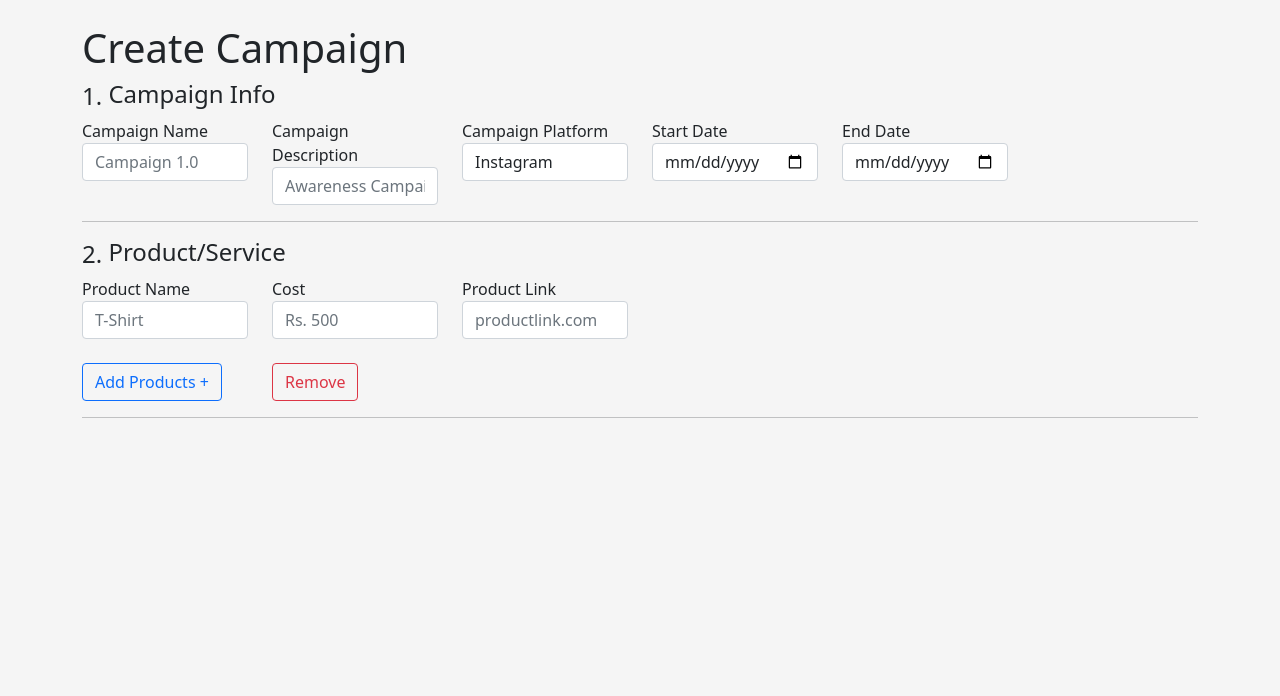
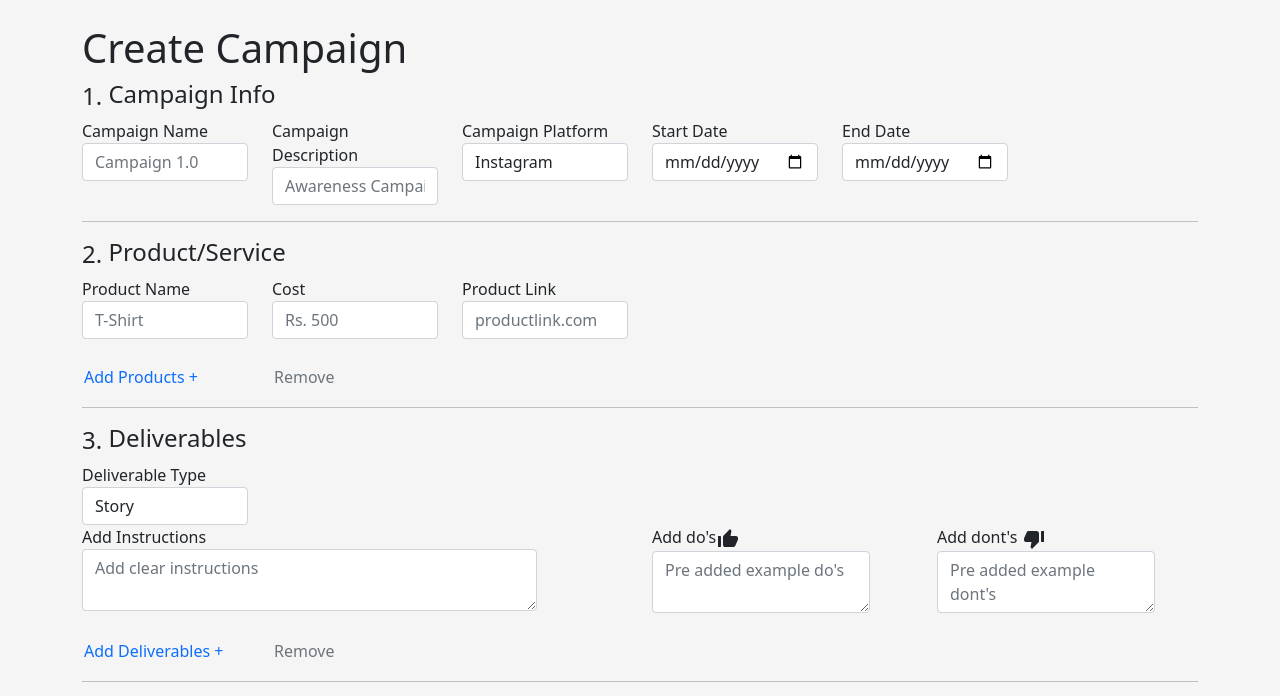
Before and after one commit to ssseru/campaignform, a React (Create React App) app: page / in a window 1280 px wide. Shown: the top 696 px of the page. Built offline with nearby package versions, Linux system fonts and the light colour scheme.

Commit message:
Added deliverables row

```diff
--- a/package.json
+++ b/package.json
@@ -4,6 +4,7 @@
   "private": true,
   "dependencies": {
     "@material-ui/core": "^4.11.4",
+    "@material-ui/icons": "^4.11.2",
     "@testing-library/jest-dom": "^5.11.4",
     "@testing-library/react": "^11.1.0",
     "@testing-library/user-event": "^12.1.10",
@@ -13,6 +14,7 @@
     "react-dom": "^17.0.2",
     "react-scripts": "4.0.3",
     "reactstrap": "^8.9.0",
+    "semantic-ui-react": "^2.0.3",
     "web-vitals": "^1.0.1"
   },
   "scripts": {
--- a/src/App.css
+++ b/src/App.css
@@ -1,3 +1,9 @@
 * {
   background-color: whitesmoke;
 }
+
+.button-without-border {
+  padding: 2px;
+  border: none;
+  background: none;
+}
--- a/src/components/CreateCampaignComponent.js
+++ b/src/components/CreateCampaignComponent.js
@@ -3,6 +3,7 @@ import React from "react";
 import { Container, Row } from "reactstrap";
 
 import CampaignInfo from "./CampaignInfoComponent";
+import Deliverables from "./DeliverablesComponent";
 import Product from "./ProductComponent";
 
 class CreateCampaign extends React.Component {
@@ -15,6 +16,7 @@ class CreateCampaign extends React.Component {
         </Row>
         <CampaignInfo />
         <Product />
+        <Deliverables />
       </Container>
     );
   }
--- /dev/null
+++ b/src/components/DeliverablesComponent.js
@@ -0,0 +1,144 @@
+import React, { Component } from "react";
+import { Form, Row, FormGroup, Label, Col, Input, Button } from "reactstrap";
+import Badge from "@material-ui/core/Badge";
+
+import ThumbUpAltIcon from "@material-ui/icons/ThumbUpAlt";
+import ThumbDownAlt from "@material-ui/icons/ThumbDownAlt";
+
+export default class Deliverables extends Component {
+  state = {
+    values: [{ type: null, instructions: null, dos: null, donts: null }],
+  };
+
+  handleChange(i, event) {
+    let values = [...this.state.values];
+    const { name, value } = event.target;
+    values[i][name] = value;
+    this.setState({ values });
+  }
+
+  addClick() {
+    this.setState((prevState) => ({
+      values: [
+        ...prevState.values,
+        { type: null, instructions: null, dos: null, donts: null },
+      ],
+    }));
+  }
+
+  removeClick(i) {
+    let values = [...this.state.values];
+    values.splice(-1, 1);
+    this.setState({ values });
+  }
+
+  render() {
+    return (
+      <Form>
+        <Row>
+          <h4>
+            <Badge color="primary">3.</Badge>
+            {"  "}Deliverables
+          </h4>
+        </Row>
+        {this.state.values.map((el, i) => (
+          <div key={i}>
+            <Row>
+              <Col md="2">
+                <FormGroup>
+                  <Label for="type">Deliverable Type</Label>
+                  <Input
+                    type="select"
+                    name="select"
+                    id="type"
+                    value={el.type || ""}
+                    onChange={(e) => this.handleChange(i, e)}
+                  >
+                    <option>Story</option>
+                    <option>Post</option>
+                  </Input>
+                </FormGroup>
+              </Col>
+            </Row>
+            <Row>
+              <Col md="6">
+                <FormGroup>
+                  <Label for="instructions">Add Instructions</Label>
+                  <Col sm={10}>
+                    <Input
+                      value={el.instructions || ""}
+                      onChange={(e) => this.handleChange(i, e)}
+                      placeholder="Add clear instructions"
+                      type="textarea"
+                      name="instructions"
+                      id="instructions"
+                    />
+                  </Col>
+                </FormGroup>
+              </Col>
+              <Col md="3">
+                <FormGroup>
+                  <Label for="dos">
+                    Add do's
+                    <ThumbUpAltIcon />
+                  </Label>
+                  <Col sm={10}>
+                    <Input
+                      value={el.dos || ""}
+                      onChange={(e) => this.handleChange(i, e)}
+                      placeholder="Pre added example do's"
+                      type="textarea"
+                      name="dos"
+                      id="dos"
+                    />
+                  </Col>
+                </FormGroup>
+              </Col>
+              <Col md="3">
+                <FormGroup>
+                  <Label for="donts">
+                    Add dont's <ThumbDownAlt />
+                  </Label>
+                  <Col sm={10}>
+                    <Input
+                      value={el.donts || ""}
+                      onChange={(e) => this.handleChange(i, e)}
+                      placeholder="Pre added example dont's"
+                      type="textarea"
+                      name="donts"
+                      id="donts"
+                    />
+                  </Col>
+                </FormGroup>
+              </Col>
+            </Row>
+            <br />
+          </div>
+        ))}
+        <Row>
+          <Col md="2">
+            <Button
+              className="button-without-border"
+              outline
+              color="primary"
+              onClick={() => this.addClick()}
+            >
+              Add Deliverables +
+            </Button>
+          </Col>
+          <Col md="2">
+            <Button
+              className="button-without-border"
+              outline
+              color="secondary"
+              onClick={() => this.removeClick(-1)}
+            >
+              Remove
+            </Button>
+          </Col>
+        </Row>
+        <hr />
+      </Form>
+    );
+  }
+}
--- a/src/components/ProductComponent.js
+++ b/src/components/ProductComponent.js
@@ -4,31 +4,6 @@ import Badge from "@material-ui/core/Badge";
 
 export default class Product extends Component {
   state = { values: [{ name: null, cost: null, link: null }] };
-
-  //   createUI() {
-  //     return this.state.values.map((el, i) => (
-  //       <div key={i}>
-  //         <input
-  //           type="text"
-  //           value={el.name || ""}
-  //           name="name"
-  //           onChange={this.handleChange.bind(this, i)}
-  //         />
-  //         <input
-  //           type="number"
-  //           value={el.cost || ""}
-  //           name="cost"
-  //           onChange={this.handleChange.bind(this, i)}
-  //         />
-  //         <input
-  //           type="text"
-  //           value={el.link || ""}
-  //           name="link"
-  //           onChange={this.handleChange.bind(this, i)}
-  //         />
-  //       </div>
-  //     ));
-  //   }
 
   handleChange(i, event) {
     let values = [...this.state.values];
@@ -45,7 +20,7 @@ export default class Product extends Component {
 
   removeClick(i) {
     let values = [...this.state.values];
-    values.splice(i, 1);
+    values.splice(-1, 1);
     this.setState({ values });
   }
 
@@ -99,12 +74,22 @@ export default class Product extends Component {
         ))}
         <Row>
           <Col md="2">
-            <Button outline color="primary" onClick={() => this.addClick()}>
+            <Button
+              className="button-without-border"
+              outline
+              color="primary"
+              onClick={() => this.addClick()}
+            >
               Add Products +
             </Button>
           </Col>
           <Col md="2">
-            <Button outline color="danger" onClick={() => this.removeClick()}>
+            <Button
+              className="button-without-border"
+              outline
+              color="secondary"
+              onClick={() => this.removeClick()}
+            >
               Remove
             </Button>
           </Col>
```
Also changed, not shown: 2 other files (tests, documents, lock files or other folders).
